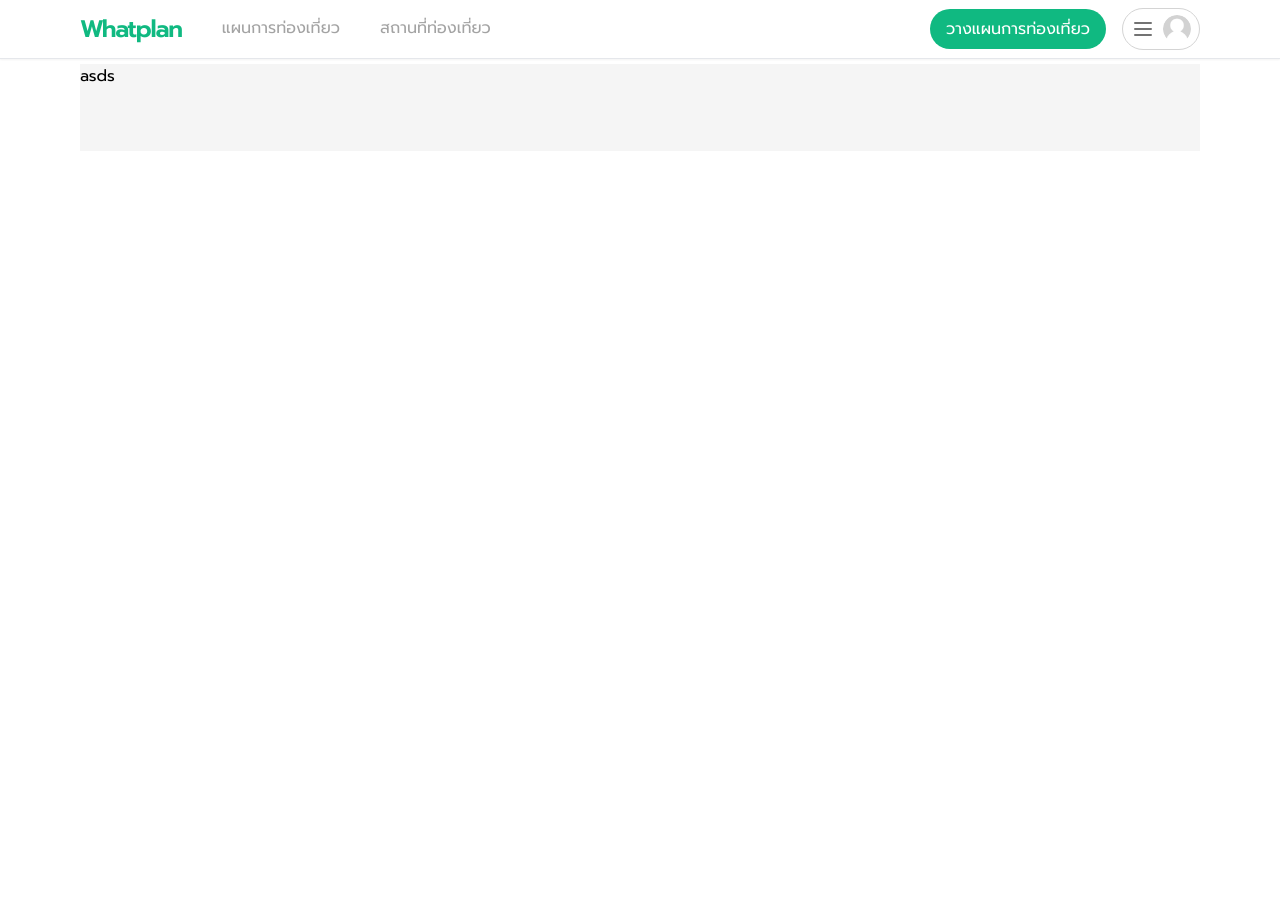
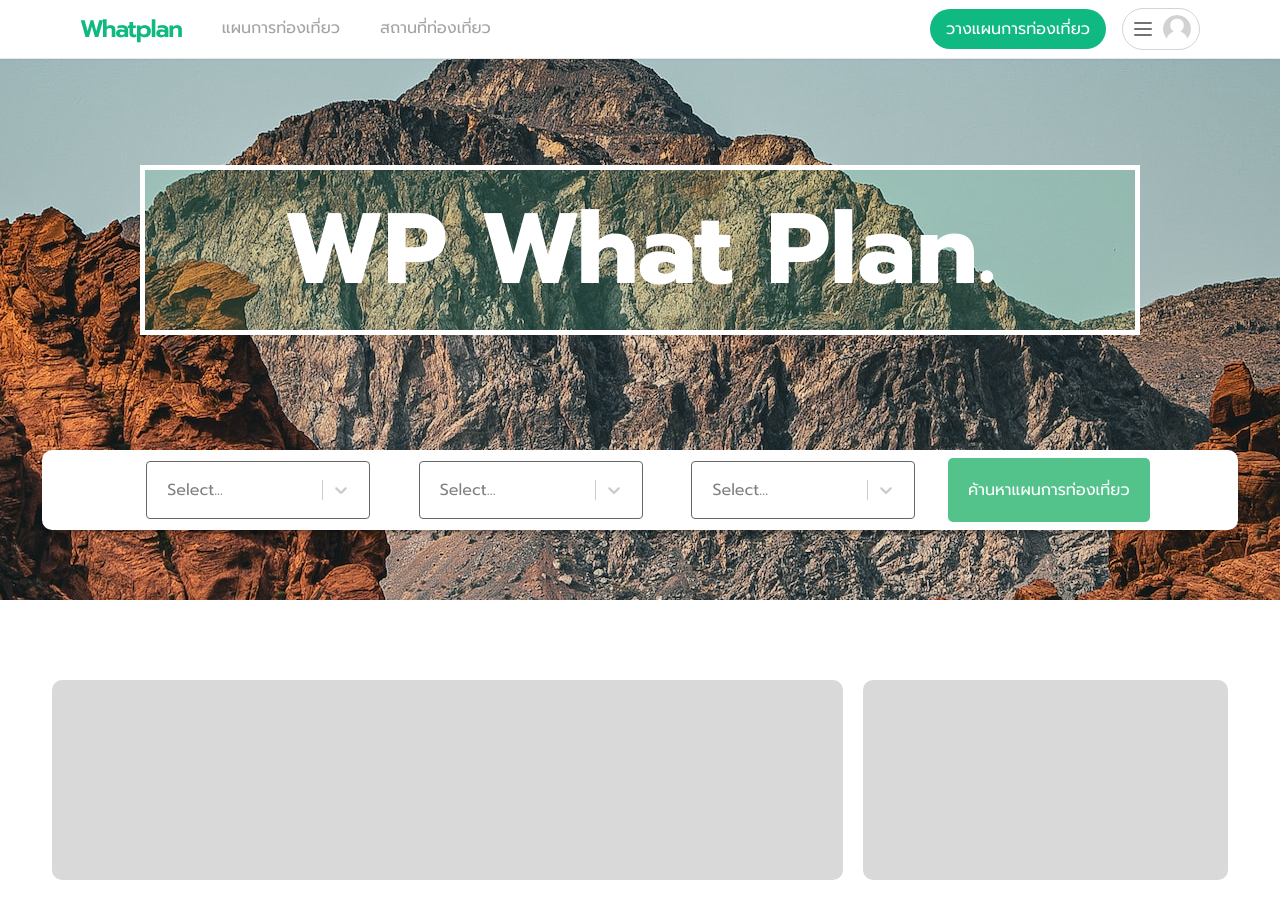
Before and after one commit to Rotee20Baht/whatplan, a Next.js app: page / in a window 1280 px wide. Shown: the top 918 px of the page. Before the commit the page ends 800 px from the top, so only its background shows below. Built offline with nearby package versions, Linux system fonts and the light colour scheme.

Commit message:
home page update

```diff
--- /dev/null
+++ b/app/components/Button/Button.jsx
@@ -0,0 +1,13 @@
+import React from 'react'
+import styles from "./button.module.css"
+import Link from 'next/link'
+const Button = ({text,url}) => {
+  return (
+   <Link href={url}>
+    <button className={styles.container}>{text}</button>
+   </Link>
+
+  )
+}
+
+export default Button
--- /dev/null
+++ b/app/components/Button/button.module.css
@@ -0,0 +1,9 @@
+
+.container{
+    padding: 20px;
+    cursor: pointer;
+    background-color: #53c28b;
+    border: none;
+    border-radius: 5px;
+    width: max-content;
+  }
--- a/app/page.js
+++ /dev/null
@@ -1,11 +0,0 @@
-import Container from "./components/Container";
-
-export default function Home() {
-  return (
-    <Container>
-      <div className="pt-16">
-        <div className="bg-neutral-100 h-[87px]">asds</div>
-      </div>
-    </Container>
-  )
-}
--- /dev/null
+++ b/app/page.jsx
@@ -0,0 +1,64 @@
+"use client"
+import styles from "./page.module.css"
+import React from 'react'
+import Select from 'react-select'
+import Button from "./components/Button/Button"
+import Container from "./components/Container"
+export default function Home() {
+  const place = [
+    { value: 'จังหวัด', label: 'จังหวัด' },
+    { value: 'นครศรีธรรมราช', label: 'นครศรีธรรมราช' },
+
+  ]
+  const types = [
+    { value: 'นิเวศ', label: 'นิเวศ' },
+    { value: 'วัฒนธรรม', label: 'วัฒนธรรม' },
+
+  ]
+  const days = [
+    { value: '1 วัน', label: '1 วัน' },
+    { value: '2-5วัน', label: '2-5วัน' },
+
+  ]
+
+  const customStyles = {
+    option: (defaultStyles, state) => ({
+      ...defaultStyles,
+      color: state.isSelected ? "#fff" : "#fff",
+      backgroundColor: state.isSelected ? "#53c28b" : "#53c28b",
+    }),
+    control: (defaultStyles) => ({
+      ...defaultStyles,
+      backgroundColor: "#fff",
+      padding: "10px",
+      border: "1px solid #666",
+    }),
+    singleValue: (defaultStyles) => ({ ...defaultStyles, color: "#333", }),
+  };
+
+  return (
+      <div className={styles.container}>
+        <div className={styles.heroSection}>
+          <div className={styles.text}>
+            <h1 className={styles.heroText}>WP What Plan.</h1>
+          </div>
+          <div className={styles.selectBar}>
+            <Select className={styles.selecter} options={place} styles={customStyles}/>
+            <Select className={styles.selecter} options={types} styles={customStyles}/>
+            <Select className={styles.selecter} options={days} styles={customStyles}/>
+            <Button text="ค้านหาแผนการท่องเที่ยว" url="#"/>
+          </div>
+        </div>
+        <Container>
+        <div className={styles.addSection}>
+          <div className={styles.add1}>
+
+          </div>
+          <div className={styles.add2}>
+
+          </div>
+        </div>
+        </Container>
+      </div>
+  )
+}
--- /dev/null
+++ b/app/page.module.css
@@ -0,0 +1,76 @@
+.container{
+    width: 100vw;
+    min-height:100vh;
+    background-color: #fff;
+ }
+.heroSection{
+    width: 100vw;
+    height: 600px;
+    background:url("/hero.jpg");
+    background-position: center;
+    color: #fff;
+    display: flex;
+    flex-direction: column;
+    justify-content: center;
+    align-items:center;
+    position: relative;
+}
+.text{
+    margin-top: -100px;
+    border: 5px solid #fff;
+    width: 1000px;
+    height: 100px;
+    font-size:2rem;
+    display: flex;
+    align-items: center;
+    justify-content: center;
+    padding: 5rem;
+    background: #53c28b2d;
+}
+.heroText{
+    font-size: 100px;
+    font-weight: bold;
+}
+.selectBar{
+    width:1196px;
+    height: 80px;
+    background-color: #fff;
+    position: absolute;
+    bottom: 70px;
+    padding: 0 5rem;
+    border-radius: 10px;
+    border: none;
+    display: flex;
+    align-items: center;
+    justify-content: space-around;
+    box-shadow: 0px 4px 4px 0px rgba(0, 0, 0, 0.25);
+}
+.selecter{
+    outline: none !important;
+    align-items: center;
+    margin: 1rem;
+    width:224px;
+    color: #333;
+}
+.addSection{
+   display: flex;
+   justify-content: center;
+   width: 100%;
+   padding: 5rem 0;
+   gap: 20px;
+
+}
+.add1{
+    width: 791px;
+    height: 200px;
+    flex-shrink: 0;
+    border-radius: 10px;
+    background: #D9D9D9;
+}
+.add2{
+    width: 365px;
+    height: 200px;
+    flex-shrink: 0;
+    border-radius: 10px;
+    background: #D9D9D9;
+}
--- a/package.json
+++ b/package.json
@@ -18,6 +18,7 @@
     "react-dom": "18.2.0",
     "react-hook-form": "^7.45.0",
     "react-icons": "^4.10.1",
+    "react-select": "^5.7.3",
     "react-toastify": "^9.1.3",
     "tailwindcss": "3.3.2",
     "zustand": "^4.3.8"
```
Also changed, not shown: public/hero.jpg (added), 1 other file (tests, documents, lock files or other folders).
